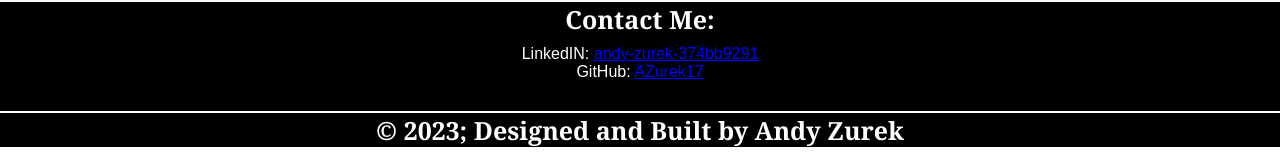
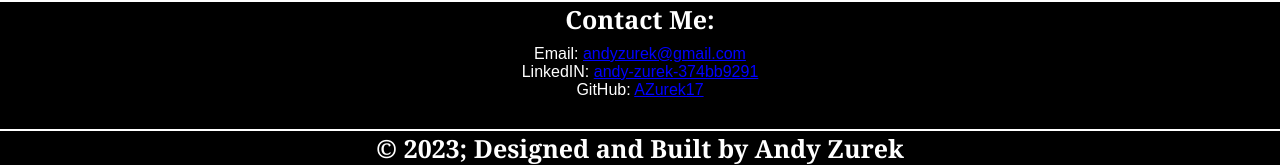
Before and after one commit to AZurek17/zurek-portfolio, a plain HTML site: page index.html in a window 1280 px wide. Shown: the part 1925-2090 px from the top of the page. Drawn offline with Linux system fonts and the light colour scheme.

Commit message:
added back email address link

```diff
--- a/index.html
+++ b/index.html
@@ -90,7 +90,7 @@
             <h1 class="htags">Contact Me:</h1>
                 <div class="contact-info">
                     <ul>
-                    <!-- <p>Email: <a href="mailto:andyzurek@gmail.com" target="_blank"> andyzurek@gmail.com</a></p> -->
+                    <p>Email: <a href="mailto:andyzurek@gmail.com" target="_blank"> andyzurek@gmail.com</a></p>
                     <p>LinkedIN: <a href="https://linkedin.com/in/andy-zurek-374bb9291" target="_blank">andy-zurek-374bb9291</a> </p>
                     <p>GitHub: <a href="https://github.com/AZurek17" target="_blank"> AZurek17</a></p>
                     </ul>
```
